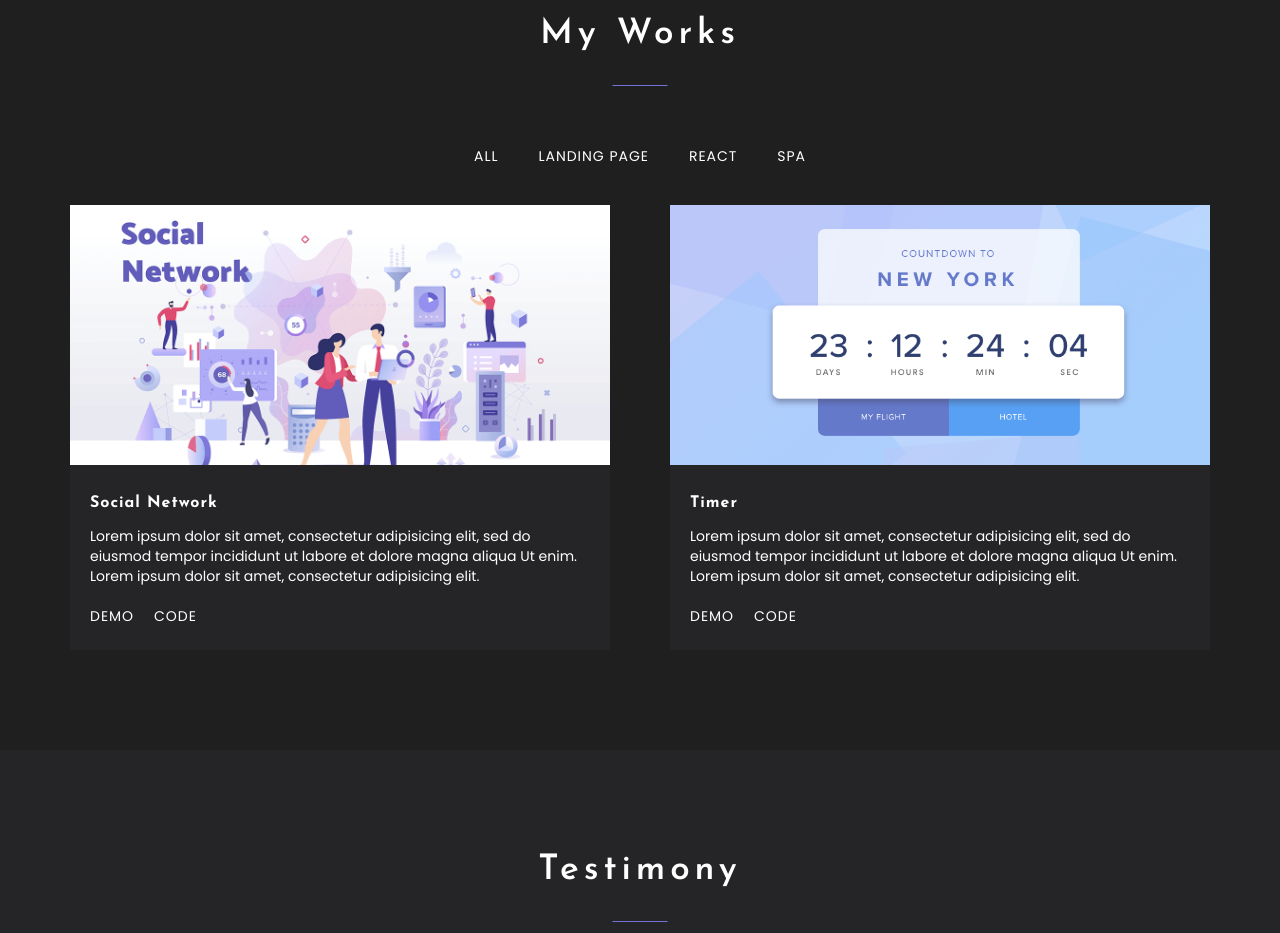
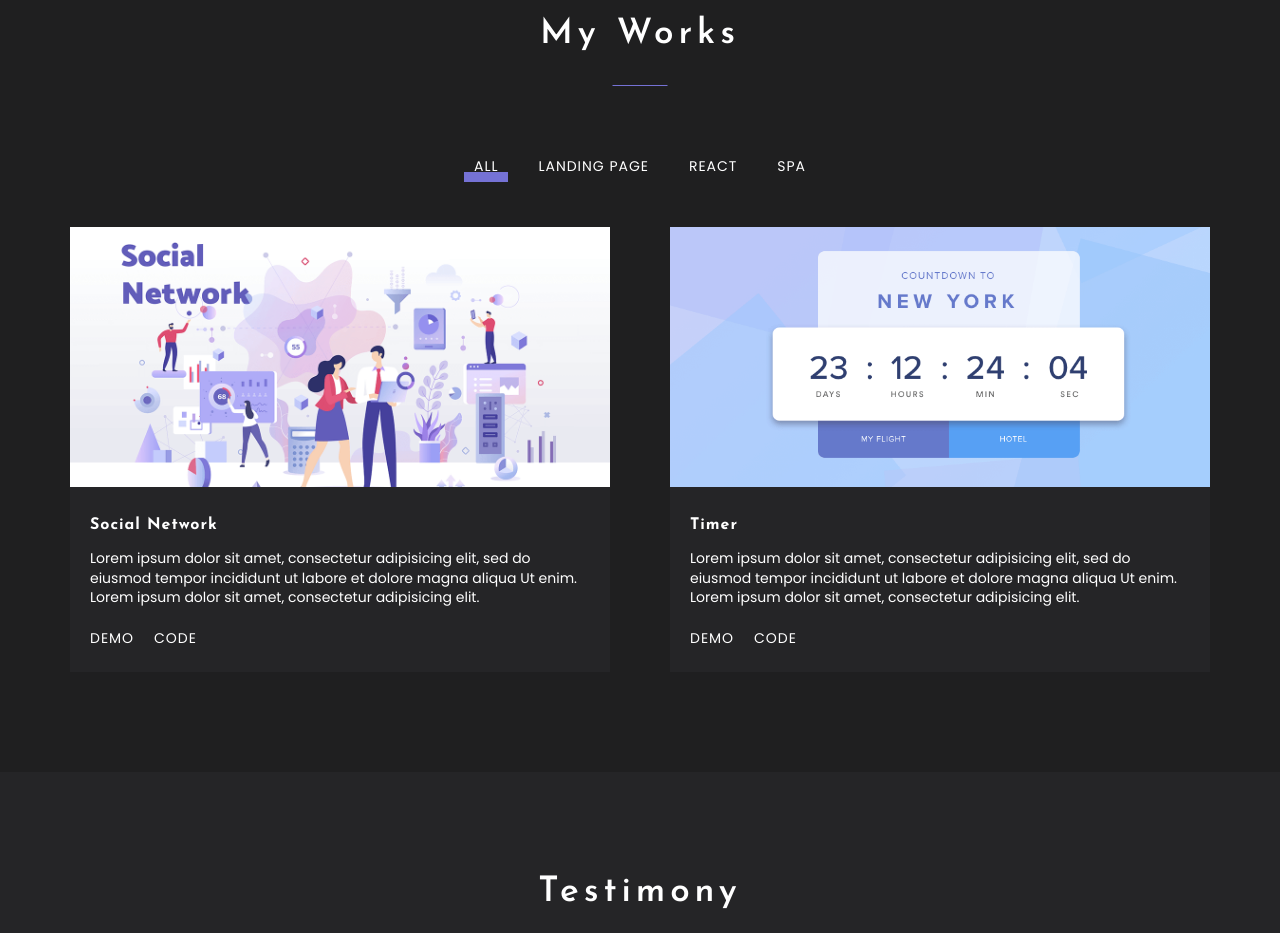
Before and after one commit to MaksLebedev/portfolio, a React app: page / in a window 1280 px wide. Shown: the part 1880-2813 px from the top of the page. Built offline with nearby package versions, Linux system fonts and the light colour scheme.

Commit message:
add animation for TabMenu

```diff
--- a/src/components/commonComponents/Link.ts
+++ b/src/components/commonComponents/Link.ts
@@ -1,7 +1,7 @@
-import styled from "styled-components";
+import styled, { css } from "styled-components";
 import { theme } from "../../styles/Theme";
 
-export const Link = styled.a`
+export const Link = styled.a<{ active?: boolean }>`
   font-family: "Poppins", sans-serif;
   font-weight: 400;
   font-size: 14px;
@@ -12,6 +12,24 @@
   position: relative;
 
   z-index: 1;
+
+  ${(props) =>
+    props.active &&
+    css<{ active?: boolean }>`
+      &::before {
+        content: "";
+        display: inline-block;
+        height: 10px;
+        background-color: ${theme.colors.accent};
+
+        position: absolute;
+        left: 0px;
+        right: 0px;
+        bottom: 5px;
+
+        z-index: -1;
+      }
+    `}
 
   &:hover {
     &::before {
@@ -26,6 +44,12 @@
       bottom: 5px;
 
       z-index: -1;
+
+      ${(props) =>
+        props.active &&
+        css<{ active?: boolean }>`
+          height: 10px;
+        `}
     }
   }
 `;
--- a/src/layout/sections/works/Works.tsx
+++ b/src/layout/sections/works/Works.tsx
@@ -1,36 +1,88 @@
-import React from "react";
+import React, { useState } from "react";
 import socialImg from "../../../assets/images/project-1.webp";
 import timerImg from "../../../assets/images/project-2.webp";
 import { Container } from "../../../components/commonComponents/Container";
 import { FlexWrapper } from "../../../components/commonComponents/FlexWrapper";
 import { SectionTitle } from "../../../components/commonComponents/SectionTitle";
-import { TabMenu } from "./tabMenu/TabMenu";
+import { TabMenu, TabsStatusType } from "./tabMenu/TabMenu";
 import { Work } from "./work/Work";
 import { S } from "./Works_Styles";
+import { log } from "console";
 
-const worksItems = ["All", "landing page", "React", "spa"];
+// const tabsItems = ["All", "landing page", "React", "spa"];
 
-const workData = [
+const tabsItems: Array<{
+  status: TabsStatusType;
+  title: string;
+}> = [
+  {
+    title: "All",
+    status: "all",
+  },
+  {
+    title: "landing page",
+    status: "landing",
+  },
+  {
+    title: "React",
+    status: "react",
+  },
+  {
+    title: "spa",
+    status: "spa",
+  },
+];
+
+const worksData = [
   {
     title: "Social Network",
     text: "Lorem ipsum dolor sit amet, consectetur adipisicing elit, sed do eiusmod tempor incididunt ut labore et dolore magna aliqua Ut enim. Lorem ipsum dolor sit amet, consectetur adipisicing elit.",
     src: socialImg,
+    type: "spa",
   },
   {
     title: "Timer",
     text: "Lorem ipsum dolor sit amet, consectetur adipisicing elit, sed do eiusmod tempor incididunt ut labore et dolore magna aliqua Ut enim. Lorem ipsum dolor sit amet, consectetur adipisicing elit.",
     src: timerImg,
+    type: "react",
   },
 ];
 
 export const Works: React.FC = () => {
+  const [currentFilterStatus, setCurrentFilterStatus] = useState("all");
+  let filteredWorks = worksData;
+
+  if (currentFilterStatus === "landing") {
+    filteredWorks = worksData.filter((work) => {
+      return work.type === "landing";
+    });
+  }
+  if (currentFilterStatus === "react") {
+    filteredWorks = worksData.filter((work) => {
+      return work.type === "react";
+    });
+  }
+  if (currentFilterStatus === "spa") {
+    filteredWorks = worksData.filter((work) => {
+      return work.type === "spa";
+    });
+  }
+
+  function changeFilterStatus(value: TabsStatusType) {
+    setCurrentFilterStatus(value);
+  }
+
   return (
     <S.Works>
       <Container>
         <SectionTitle>My Works</SectionTitle>
-        <TabMenu menuItems={worksItems} />
+        <TabMenu
+          tabsItems={tabsItems}
+          changeFilterStatus={changeFilterStatus}
+          currentFilterStatus={currentFilterStatus}
+        />
         <FlexWrapper justify="space-between" align="flex-start" wrap="wrap">
-          {workData.map((w, index) => {
+          {filteredWorks.map((w, index) => {
             return (
               <Work key={index} title={w.title} text={w.text} src={w.src} />
             );
--- a/src/layout/sections/works/tabMenu/TabMenu.tsx
+++ b/src/layout/sections/works/tabMenu/TabMenu.tsx
@@ -1,14 +1,34 @@
 import styled from "styled-components";
 import { Link } from "../../../../components/commonComponents/Link";
 
-export const TabMenu = (props: { menuItems: Array<string> }) => {
+export type TabsStatusType = "all" | "landing" | "react" | "spa";
+
+type TabMenuPropsType = {
+  tabsItems: Array<{
+    status: TabsStatusType;
+    title: string;
+  }>;
+  changeFilterStatus: (value: TabsStatusType) => void;
+  currentFilterStatus: string;
+};
+
+export const TabMenu = (props: TabMenuPropsType) => {
   return (
     <StyledTabMenu>
       <ul>
-        {props.menuItems.map((item, index) => {
+        {props.tabsItems.map((item, index) => {
+
           return (
             <ListItem key={index}>
-              <Link href="">{item}</Link>
+              <Link
+                active={props.currentFilterStatus === item.status}
+                as={"button"}
+                onClick={() => {
+                  props.changeFilterStatus(item.status);
+                }}
+              >
+                {item.title}
+              </Link>
             </ListItem>
           );
         })}
```
